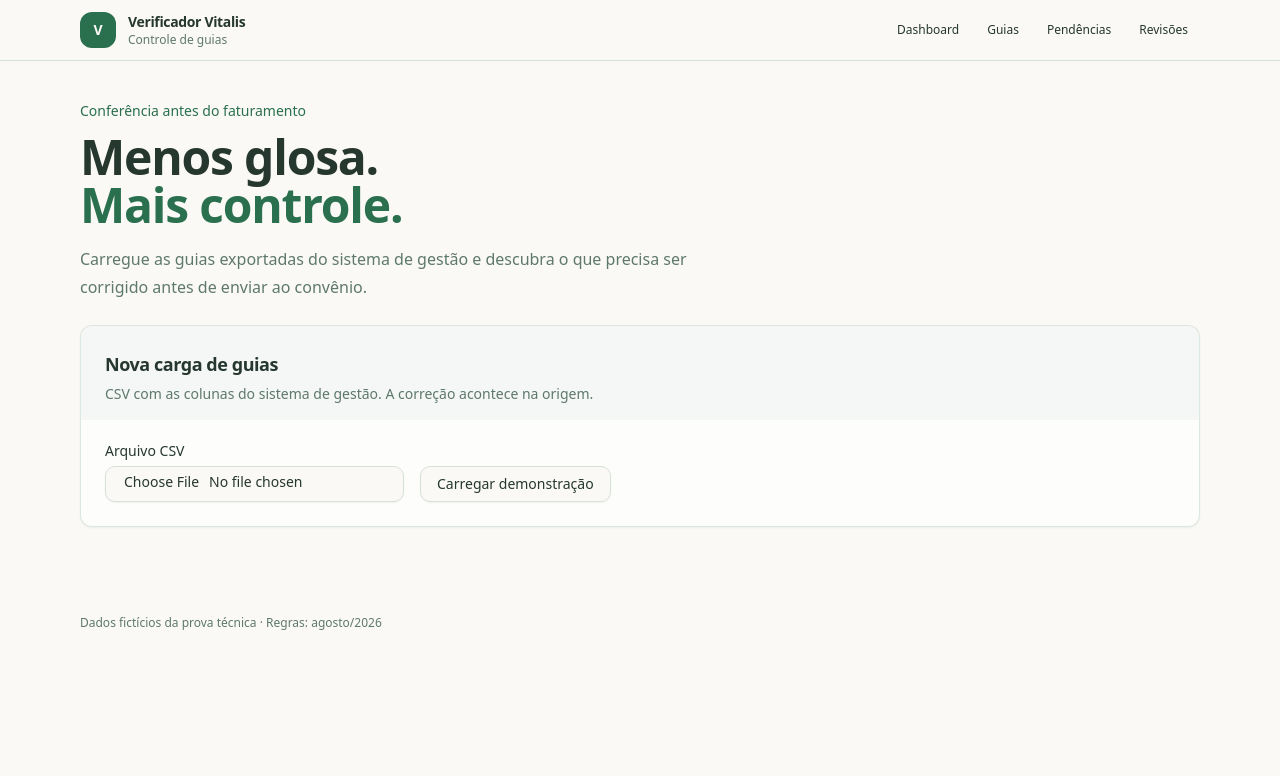
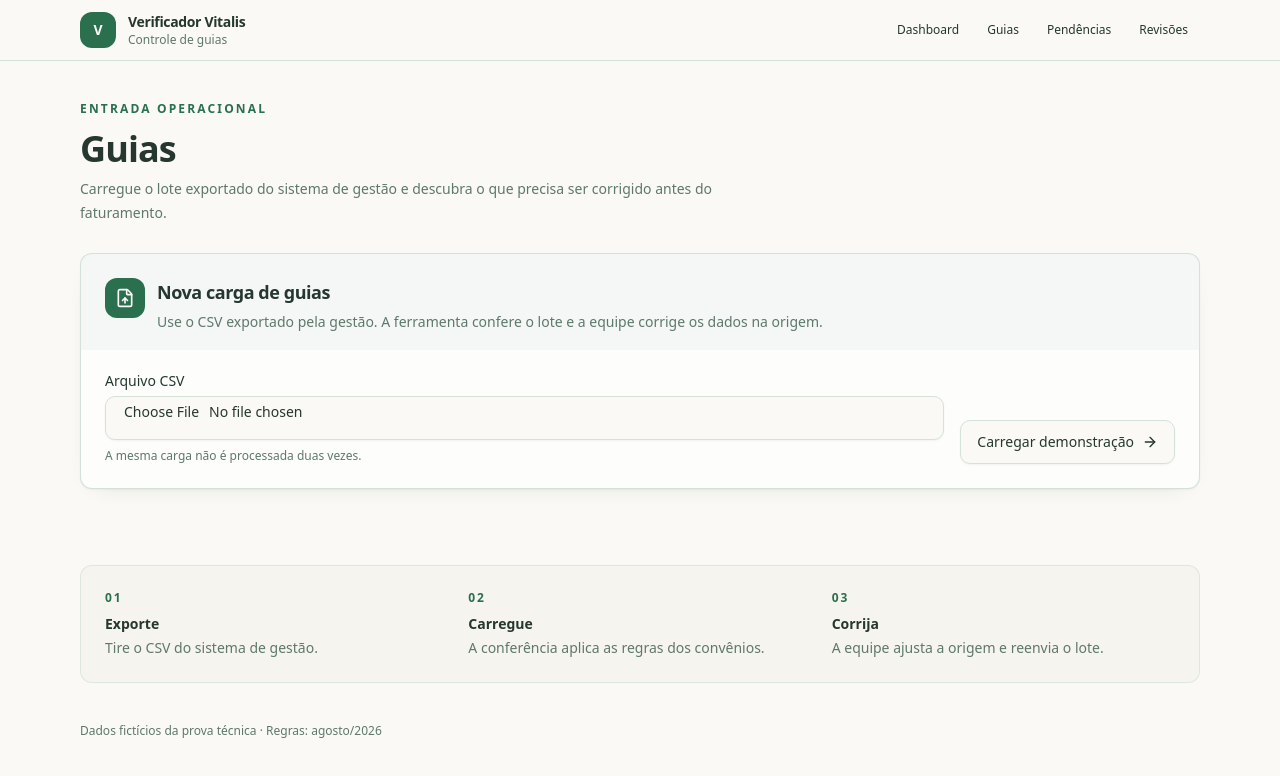
Before and after one commit to Taekez-org/Vitalis, a Next.js app: page / in a window 1280 px wide. Shown: the top 776 px of the page. Built offline with nearby package versions, Linux system fonts and the light colour scheme.

Commit message:
feat: make guides the primary workflow

```diff
--- a/src/app/page.tsx
+++ b/src/app/page.tsx
@@ -1,18 +1,22 @@
 "use client";
 
 import { useState } from "react";
+import { ArrowRight, CheckCircle2, FileUp, ShieldAlert } from "lucide-react";
 import { Badge } from "@/components/ui/badge";
 import { Button } from "@/components/ui/button";
 import { Card, CardContent, CardHeader, CardTitle } from "@/components/ui/card";
+import { PageHeader } from "@/components/ui/page-header";
 import { rotuloMotivo } from "@/servico/rotulos";
 import { Input } from "@/components/ui/input";
 import { Label } from "@/components/ui/label";
 import { Table, TableBody, TableCell, TableHead, TableHeader, TableRow } from "@/components/ui/table";
 
 type Result = { id_guia: string; status: string; motivos: { codigo: string }[]; valor: number | null };
+type Summary = { verificadas: number; ok: number; pendentes: number; valor_em_risco: number };
 
 export default function GuidesPage() {
   const [results, setResults] = useState<Result[]>([]);
+  const [summary, setSummary] = useState<Summary | null>(null);
   const [message, setMessage] = useState("");
 
   async function upload(file: File, ref?: string) {
@@ -21,6 +25,7 @@ export default function GuidesPage() {
     const data = await response.json() as { resultados?: Result[]; erro?: string; ja_carregado?: boolean; resumo?: { verificadas: number; ok: number; pendentes: number; valor_em_risco: number; data_referencia?: string; origem_data_referencia?: string } };
     if (!response.ok || !data.resultados || !data.resumo) { setMessage(`Erro: ${data.erro ?? "CSV inválido"}`); return; }
     setResults(data.resultados);
+    setSummary(data.resumo);
     setMessage(data.ja_carregado ? "Este arquivo já foi carregado. Nada mudou." : `${data.resumo.verificadas} verificadas, ${data.resumo.ok} OK, ${data.resumo.pendentes} pendentes, R$ ${data.resumo.valor_em_risco.toFixed(2).replace(".", ",")}`);
   }
 
@@ -30,10 +35,15 @@ export default function GuidesPage() {
     await upload(new File([blob], "guias-agosto.csv", { type: "text/csv" }), "2026-08-31");
   }
 
-  return <section className="space-y-6">
-    <div><p className="mb-3 text-sm font-medium text-primary">Conferência antes do faturamento</p><h1 className="text-4xl font-semibold tracking-tight sm:text-5xl">Menos glosa.<br /><span className="text-primary">Mais controle.</span></h1><p className="mt-4 max-w-2xl text-base leading-7 text-muted-foreground">Carregue as guias exportadas do sistema de gestão e descubra o que precisa ser corrigido antes de enviar ao convênio.</p></div>
-    <Card className="overflow-hidden border-primary/15 shadow-sm"><CardHeader className="bg-primary/[0.04] pb-4"><CardTitle className="text-lg">Nova carga de guias</CardTitle><p className="text-sm text-muted-foreground">CSV com as colunas do sistema de gestão. A correção acontece na origem.</p></CardHeader><CardContent className="flex flex-wrap items-end gap-4 pt-6"><div className="grid min-w-72 gap-2"><Label htmlFor="csv">Arquivo CSV</Label><Input id="csv" className="bg-background" type="file" accept=".csv,text/csv" onChange={(event) => { const file = event.target.files?.[0]; if (file) void upload(file); }} /></div><Button variant="outline" onClick={() => void demo()}>Carregar demonstração</Button></CardContent></Card>
-    <p className="min-h-6 text-sm" role="status">{message}</p>
-    {results.length > 0 && <Card><CardHeader><CardTitle>Resultado do lote</CardTitle></CardHeader><CardContent><div className="overflow-x-auto"><Table><TableHeader><TableRow><TableHead>Guia</TableHead><TableHead>Status</TableHead><TableHead>Motivos</TableHead><TableHead>Valor</TableHead></TableRow></TableHeader><TableBody>{results.map((result) => <TableRow key={result.id_guia}><TableCell className="font-medium">{result.id_guia}</TableCell><TableCell><Badge variant={result.status === "OK" ? "outline" : "destructive"}>{result.status}</Badge></TableCell><TableCell>{result.motivos.map((reason) => rotuloMotivo(reason.codigo)).join(", ") || "Nenhum problema"}</TableCell><TableCell>R$ {(result.valor ?? 0).toFixed(2).replace(".", ",")}</TableCell></TableRow>)}</TableBody></Table></div></CardContent></Card>}
+  return <section className="space-y-7">
+    <PageHeader eyebrow="Entrada operacional" title="Guias" description="Carregue o lote exportado do sistema de gestão e descubra o que precisa ser corrigido antes do faturamento." />
+    <Card className="overflow-hidden border-primary/20 shadow-card"><CardHeader className="bg-primary/[0.04] pb-4"><div className="flex items-start gap-3"><div className="flex size-10 shrink-0 items-center justify-center rounded-xl bg-primary text-primary-foreground"><FileUp className="size-5" /></div><div><CardTitle className="text-lg">Nova carga de guias</CardTitle><p className="mt-1 text-sm leading-6 text-muted-foreground">Use o CSV exportado pela gestão. A ferramenta confere o lote e a equipe corrige os dados na origem.</p></div></div></CardHeader><CardContent className="grid gap-4 p-6 sm:grid-cols-[1fr_auto] sm:items-end"><div className="grid gap-2"><Label htmlFor="csv">Arquivo CSV</Label><Input id="csv" className="h-11 bg-background" type="file" accept=".csv,text/csv" onChange={(event) => { const file = event.target.files?.[0]; if (file) void upload(file); }} /><p className="text-xs text-muted-foreground">A mesma carga não é processada duas vezes.</p></div><Button variant="outline" className="h-11" onClick={() => void demo()}>Carregar demonstração <ArrowRight /></Button></CardContent></Card>
+    <p className={`min-h-5 text-sm ${message.startsWith("Erro") ? "text-risk" : "text-muted-foreground"}`} role="status">{message}</p>
+    {summary && <div className="grid gap-4 sm:grid-cols-2 lg:grid-cols-4"><SummaryCard icon={<FileUp />} label="Verificadas" value={String(summary.verificadas)} /><SummaryCard icon={<CheckCircle2 />} label="Podem seguir" value={String(summary.ok)} tone="success" /><SummaryCard icon={<ShieldAlert />} label="Precisam de ação" value={String(summary.pendentes)} tone="risk" /><SummaryCard label="Valor em risco" value={`R$ ${summary.valor_em_risco.toFixed(2).replace(".", ",")}`} tone="warning" /></div>}
+    {results.length > 0 && <Card className="shadow-card"><CardHeader><CardTitle>Resultado desta carga</CardTitle><p className="text-sm text-muted-foreground">Abra Pendências para orientar a correção e acompanhar a fila.</p></CardHeader><CardContent><div className="overflow-x-auto"><Table><TableHeader><TableRow><TableHead>Guia</TableHead><TableHead>Status</TableHead><TableHead>Motivos</TableHead><TableHead>Valor</TableHead></TableRow></TableHeader><TableBody>{results.map((result) => <TableRow key={result.id_guia}><TableCell className="font-medium">{result.id_guia}</TableCell><TableCell><Badge variant={result.status === "OK" ? "outline" : "destructive"}>{result.status === "OK" ? "Pode seguir" : "Precisa de ação"}</Badge></TableCell><TableCell className="max-w-xl">{result.motivos.map((reason) => rotuloMotivo(reason.codigo)).join(", ") || "Nenhum problema"}</TableCell><TableCell>R$ {(result.valor ?? 0).toFixed(2).replace(".", ",")}</TableCell></TableRow>)}</TableBody></Table></div></CardContent></Card>}
+    <Card className="border-border/70 bg-surface-subtle shadow-none"><CardContent className="grid gap-5 p-6 sm:grid-cols-3"><Step number="01" title="Exporte" text="Tire o CSV do sistema de gestão." /><Step number="02" title="Carregue" text="A conferência aplica as regras dos convênios." /><Step number="03" title="Corrija" text="A equipe ajusta a origem e reenvia o lote." /></CardContent></Card>
   </section>;
 }
+
+function SummaryCard({ icon, label, value, tone = "neutral" }: { icon?: React.ReactNode; label: string; value: string; tone?: "neutral" | "success" | "risk" | "warning" }) { const styles = { neutral: "bg-surface-subtle text-foreground", success: "bg-success/10 text-success", risk: "bg-risk/10 text-risk", warning: "bg-warning/15 text-warning-foreground" }; return <Card className="shadow-card"><CardContent className="p-5"><div className={`mb-4 flex size-9 items-center justify-center rounded-xl ${styles[tone]}`}>{icon ?? <span className="text-xs font-bold">R$</span>}</div><p className="text-sm text-muted-foreground">{label}</p><p className="mt-1 text-2xl font-semibold tracking-tight">{value}</p></CardContent></Card>; }
+function Step({ number, title, text }: { number: string; title: string; text: string }) { return <div><p className="text-xs font-semibold tracking-[0.16em] text-primary">{number}</p><p className="mt-2 text-sm font-semibold">{title}</p><p className="mt-1 text-sm leading-5 text-muted-foreground">{text}</p></div>; }
```
